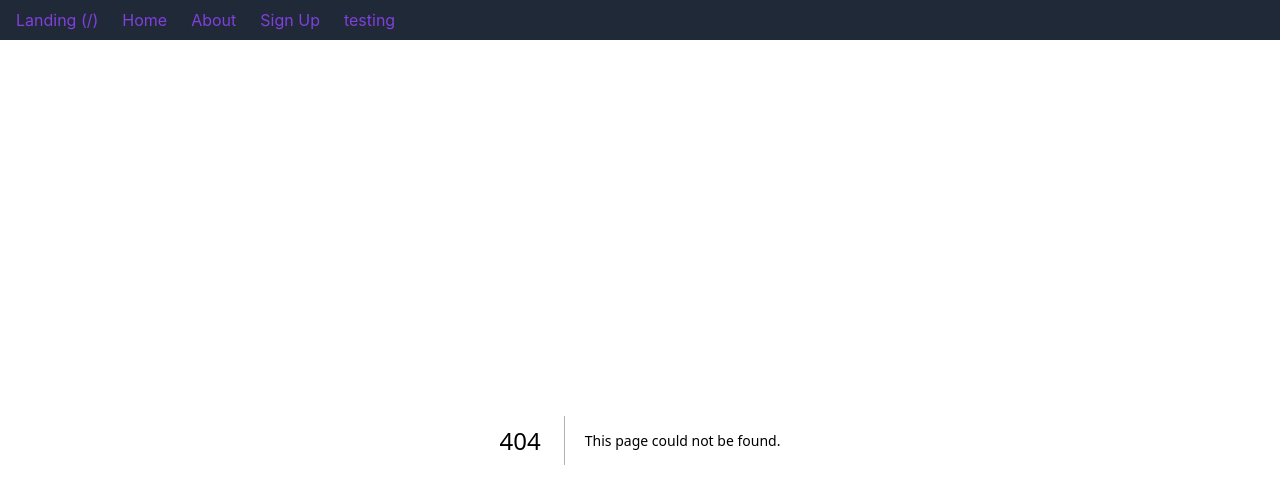
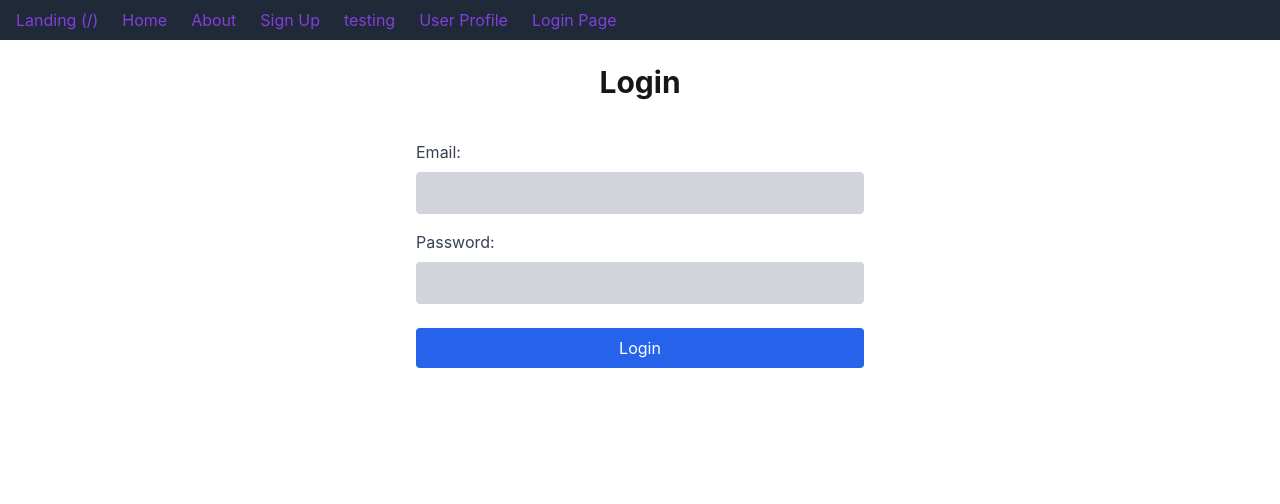
Before and after one commit to maratron-ai/maratron-web, a Next.js app: page /login in a window 1280 px wide. Before the commit this address had no page. Shown: the top 504 px of the page. Built offline with nearby package versions, Linux system fonts and the light colour scheme.

Commit message:
added basic user login and view profile page

```diff
--- /dev/null
+++ b/src/app/login/page.tsx
@@ -0,0 +1,87 @@
+"use client";
+
+import React, { useState, FormEvent } from "react";
+import { useRouter } from "next/navigation";
+import { useAuth } from "@hooks/useAuth";
+
+const LoginPage: React.FC = () => {
+  const { user, login, error } = useAuth();
+  const [email, setEmail] = useState("");
+  const [password, setPassword] = useState("");
+  const router = useRouter();
+
+  const handleLogin = async (e: FormEvent) => {
+    e.preventDefault();
+    try {
+      await login(email, password);
+      router.push("/"); // after successful login, redirect to home page
+    } catch (err) {
+      console.error("Login failed:", err);
+    }
+  };
+
+  // check if user already logged in
+  if (user) {
+    return (
+      <div className="max-w-4xl mx-auto p-6">
+        <div className="flex justify-center mb-6">
+          <h1 className="text-3xl font-bold">You are logged in!</h1>
+        </div>
+        <div className="flex justify-center">
+          <button
+            onClick={() => router.push("/")}
+            className="bg-blue-600 text-white px-4 py-2 rounded hover:bg-blue-700 transition-colors"
+          >
+            Go Home
+          </button>
+        </div>
+      </div>
+    );
+  }
+
+  // if user not logged in, show log in form
+  return (
+    <div className="max-w-4xl mx-auto p-6">
+      <div className="flex justify-center mb-6">
+        <h1 className="text-3xl font-bold">Login</h1>
+      </div>
+      {error && <p className="text-red-500 text-center mb-4">{error}</p>}
+      <form onSubmit={handleLogin} className="max-w-md mx-auto">
+        <div className="mb-4">
+          <label htmlFor="email" className="block text-gray-700 mb-2">
+            Email:
+          </label>
+          <input
+            id="email"
+            type="email"
+            value={email}
+            onChange={(e) => setEmail(e.target.value)}
+            required
+            className="w-full px-3 py-2 border rounded focus:outline-none focus:ring"
+          />
+        </div>
+        <div className="mb-6">
+          <label htmlFor="password" className="block text-gray-700 mb-2">
+            Password:
+          </label>
+          <input
+            id="password"
+            type="password"
+            value={password}
+            onChange={(e) => setPassword(e.target.value)}
+            required
+            className="w-full px-3 py-2 border rounded focus:outline-none focus:ring"
+          />
+        </div>
+        <button
+          type="submit"
+          className="w-full bg-blue-600 text-white py-2 rounded hover:bg-blue-700 transition-colors"
+        >
+          Login
+        </button>
+      </form>
+    </div>
+  );
+};
+
+export default LoginPage;
--- /dev/null
+++ b/src/app/userProfile/page.tsx
@@ -0,0 +1,132 @@
+"use client";
+
+import { useUserStore } from "@store/userStore";
+import { useAuth } from "@hooks/useAuth";
+import Image from "next/image";
+
+const UserProfilePage = () => {
+  const { user } = useUserStore();
+  const { logout } = useAuth();
+
+  if (!user) {
+    return (
+      <div className="max-w-4xl mx-auto p-6">
+        <p>Please log in or create a profile to view your information.</p>
+      </div>
+    );
+  }
+
+  return (
+    <div className="max-w-4xl mx-auto p-6">
+      {/* Logout Button */}
+      <div className="flex justify-end mb-4">
+        <button
+          onClick={logout}
+          className="bg-red-600 text-white px-4 py-2 rounded hover:bg-red-700 transition-colors"
+        >
+          Logout
+        </button>
+      </div>
+
+      {/* Header: Most important info at the top */}
+      <div className="flex items-center mb-8">
+        {user.avatarUrl ? (
+          <Image
+            src={user.avatarUrl || "/default-avatar.png"}
+            alt={`${user.name}'s avatar`}
+            width={96}
+            height={96}
+            className="rounded-full object-cover mr-4"
+          />
+        ) : (
+          <div className="w-24 h-24 rounded-full bg-gray-300 flex items-center justify-center mr-4">
+            <span className="text-2xl font-bold">
+              {user.name ? user.name.charAt(0).toUpperCase() : "U"}
+            </span>
+          </div>
+        )}
+        <div>
+          <h1 className="text-3xl font-bold">{user.name || "Unnamed User"}</h1>
+          <p className="text-gray-500">{user.email}</p>
+        </div>
+      </div>
+
+      {/* Basic Information */}
+      <section className="mb-6">
+        <h2 className="text-xl font-semibold mb-2">Basic Information</h2>
+        <div className="grid grid-cols-1 md:grid-cols-2 gap-4">
+          <div>
+            <strong>Age:</strong> {user.age ?? "N/A"}
+          </div>
+          <div>
+            <strong>Gender:</strong> {user.gender || "N/A"}
+          </div>
+          <div>
+            <strong>Training Level:</strong> {user.trainingLevel || "N/A"}
+          </div>
+          <div>
+            <strong>VO2 Max:</strong> {user.VO2Max ?? "N/A"}
+          </div>
+        </div>
+      </section>
+
+      {/* Physical Stats */}
+      <section className="mb-6">
+        <h2 className="text-xl font-semibold mb-2">Physical Stats</h2>
+        <div className="grid grid-cols-1 md:grid-cols-2 gap-4">
+          <div>
+            <strong>Height:</strong>{" "}
+            {user.height ? `${user.height} inches` : "N/A"}
+          </div>
+          <div>
+            <strong>Weight:</strong>{" "}
+            {user.weight ? `${user.weight} lbs` : "N/A"}
+          </div>
+          <div>
+            <strong>Years Running:</strong> {user.yearsRunning ?? "N/A"}
+          </div>
+          <div>
+            <strong>Weekly Mileage:</strong>{" "}
+            {user.weeklyMileage ? `${user.weeklyMileage} miles` : "N/A"}
+          </div>
+        </div>
+      </section>
+
+      {/* Training & Goals */}
+      <section className="mb-6">
+        <h2 className="text-xl font-semibold mb-2">Training & Goals</h2>
+        <div className="grid grid-cols-1 md:grid-cols-2 gap-4">
+          <div>
+            <strong>Goals:</strong>{" "}
+            {user.goals && user.goals.length > 0
+              ? user.goals.join(", ")
+              : "N/A"}
+          </div>
+          <div>
+            <strong>Injury History:</strong> {user.injuryHistory || "N/A"}
+          </div>
+        </div>
+      </section>
+
+      {/* Preferences & Device */}
+      <section className="mb-6">
+        <h2 className="text-xl font-semibold mb-2">Preferences & Device</h2>
+        <div className="grid grid-cols-1 md:grid-cols-2 gap-4">
+          <div>
+            <strong>Preferred Training Days:</strong>{" "}
+            {user.preferredTrainingDays || "N/A"}
+          </div>
+          <div>
+            <strong>Preferred Environment:</strong>{" "}
+            {user.preferredTrainingEnvironment || "N/A"}
+          </div>
+          <div>
+            <strong>Device:</strong> {user.device || "N/A"}
+          </div>
+        </div>
+      </section>
+    </div>
+  );
+};
+
+export default UserProfilePage;
--- a/src/components/Navbar.tsx
+++ b/src/components/Navbar.tsx
@@ -31,6 +31,16 @@ export default function Navbar() {
             testing
           </Link>
         </li>
+        <li>
+          <Link href="/userProfile" className="hover:underline">
+            User Profile
+          </Link>
+        </li>
+        <li>
+          <Link href="/login" className="hover:underline">
+            Login Page
+          </Link>
+        </li>
         {/* Add additional links as needed */}
       </ul>
     </nav>
```
